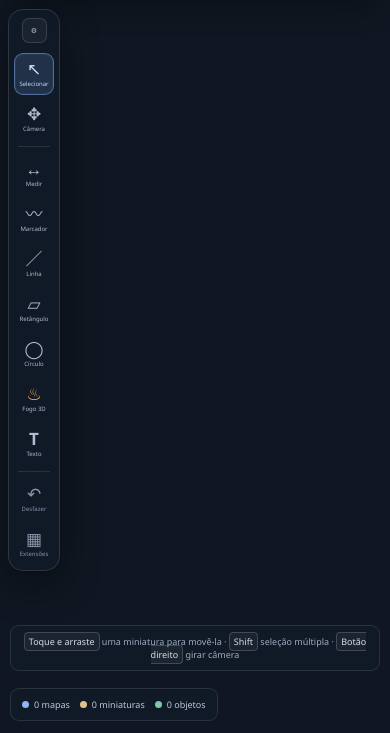
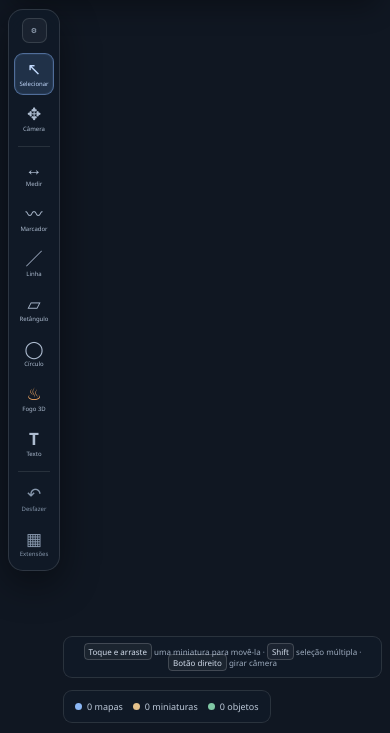
Before and after one commit to Onze1Onze/Sistema-3-dimensoes, a website built with Vite: page viewer.html in a window 390 px wide. Shown: the part 111-844 px from the top of the page. Built offline with nearby package versions, Linux system fonts and the light colour scheme; what @owlbear-rodeo/sdk would draw is missing.

Commit message:
Adjust 3D status overlays around expanded tool dock

```diff
--- a/src/styles.css
+++ b/src/styles.css
@@ -177,3 +177,16 @@ kbd { padding: 2px 4px; border: 1px solid #ffffff2c; border-radius: 4px; backgro
   .scene-tool small { font-size: 6px; }
   .tool-settings { left: 64px; width: calc(100vw - 72px); }
 }
+
+
+/* Reservar espaço à esquerda para o dock sem cobrir a legenda da cena. */
+.viewer-bottom-left { left: 102px; }
+.viewer-help { max-width: min(560px, calc(100vw - 210px)); }
+@media (max-width: 760px) {
+  .viewer-bottom-left { left: 68px; bottom: 10px; max-width: calc(100vw - 78px); }
+  .viewer-help { left: 68px; right: 8px; bottom: 55px; max-width: none; }
+}
+@media (max-width: 480px) {
+  .viewer-bottom-left { left: 63px; max-width: calc(100vw - 70px); }
+  .viewer-help { left: 63px; font-size: 8px; }
+}
```
